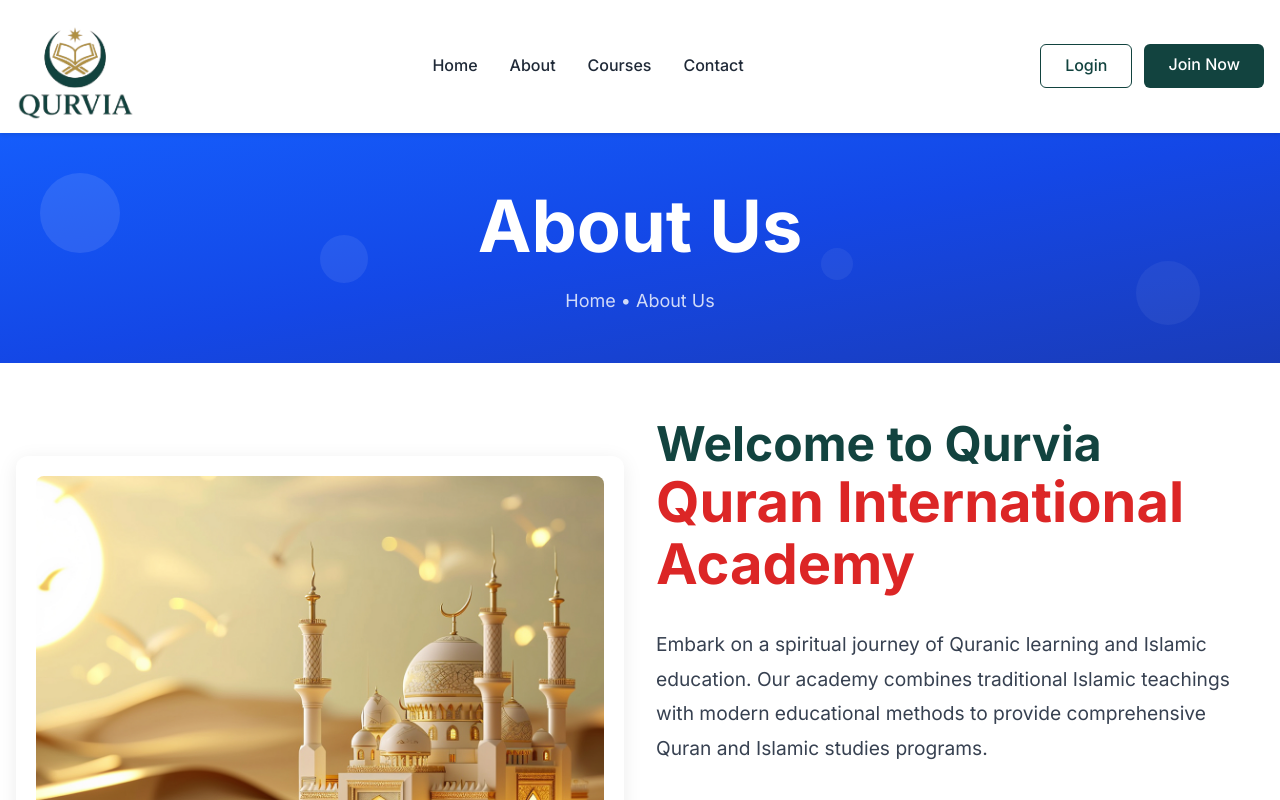
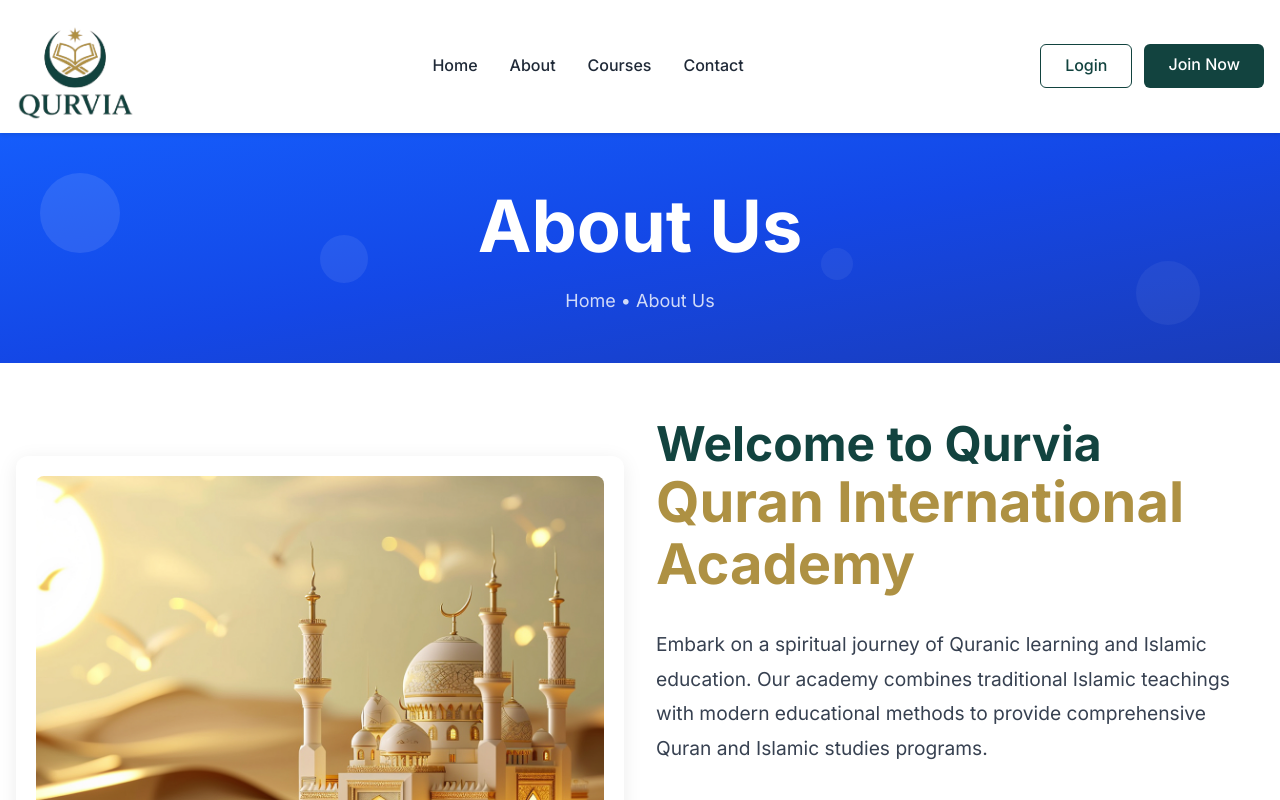
Before and after one commit to AbdlReman/qurvia, a Next.js app: page /about in a window 1280 px wide. Shown: the top 800 px of the page. Built offline with nearby package versions, Linux system fonts and the light colour scheme.

Commit message:
same secondary brand color

```diff
--- a/src/app/about/page.tsx
+++ b/src/app/about/page.tsx
@@ -107,7 +107,7 @@
           <div className="welcome-content">
             <h2 className="welcome-title text-2xl sm:text-3xl lg:text-4xl">
               <span className="welcome-title-part">Welcome to Qurvia</span><br />
-              <span className="welcome-title-main">Quran International Academy</span>
+              <span className="welcome-title-main" style={{ color: 'var(--secondary-color)' }}>Quran International Academy</span>
             </h2>
 
             <p className="welcome-text text-sm sm:text-base lg:text-lg">
--- a/src/app/components/home/WelcomeSection.tsx
+++ b/src/app/components/home/WelcomeSection.tsx
@@ -23,7 +23,7 @@
           <div className="welcome-content">
             <h2 className="welcome-title">
               <span className="welcome-title-part">Welcome to Qurvia</span><br />
-              <span className="welcome-title-main">Quran International Academy</span>
+              <span className="welcome-title-main" style={{ color: 'var(--secondary-color)' }}>Quran International Academy</span>
             </h2>
 
             <p className="welcome-text">
```
